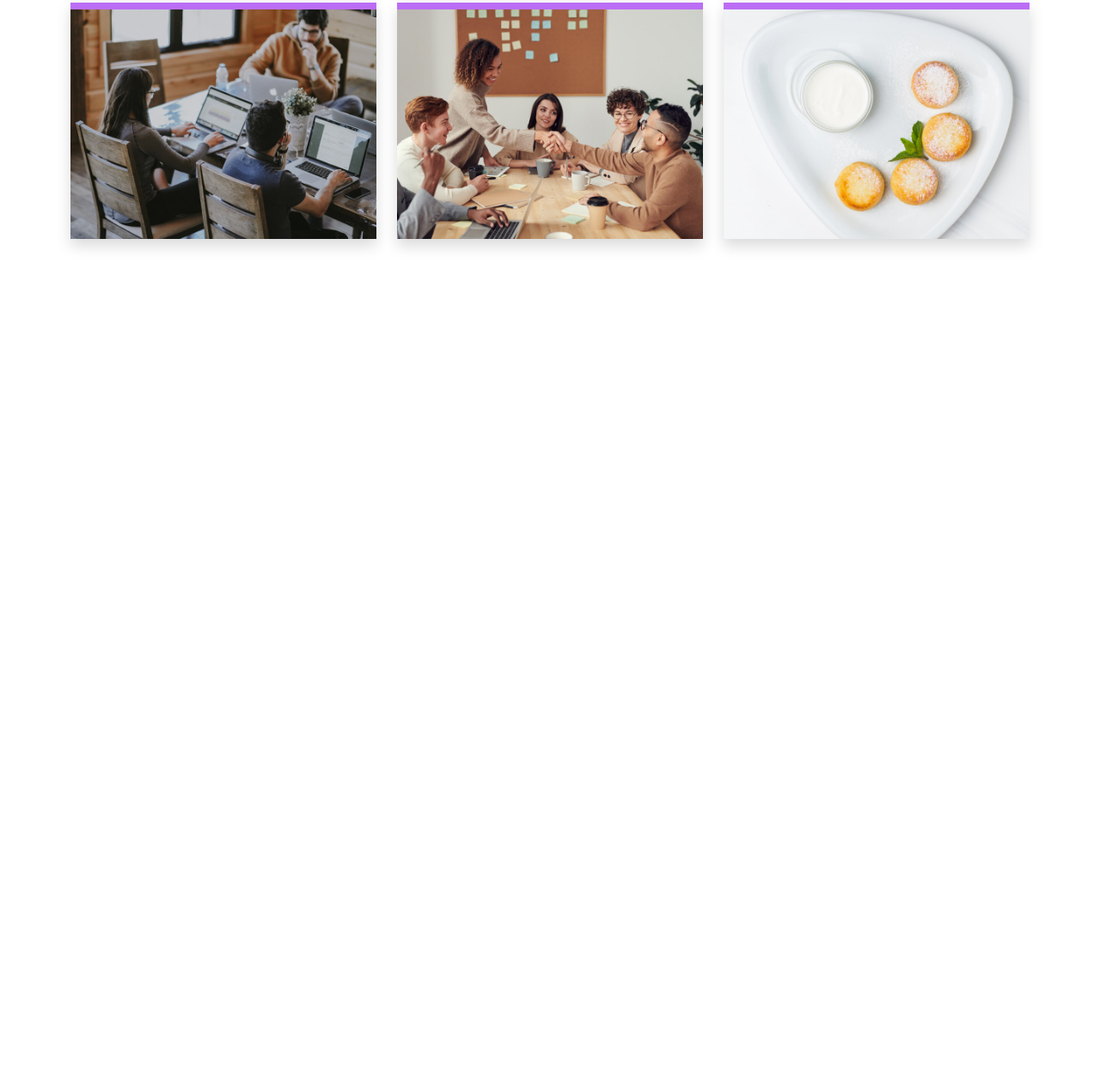
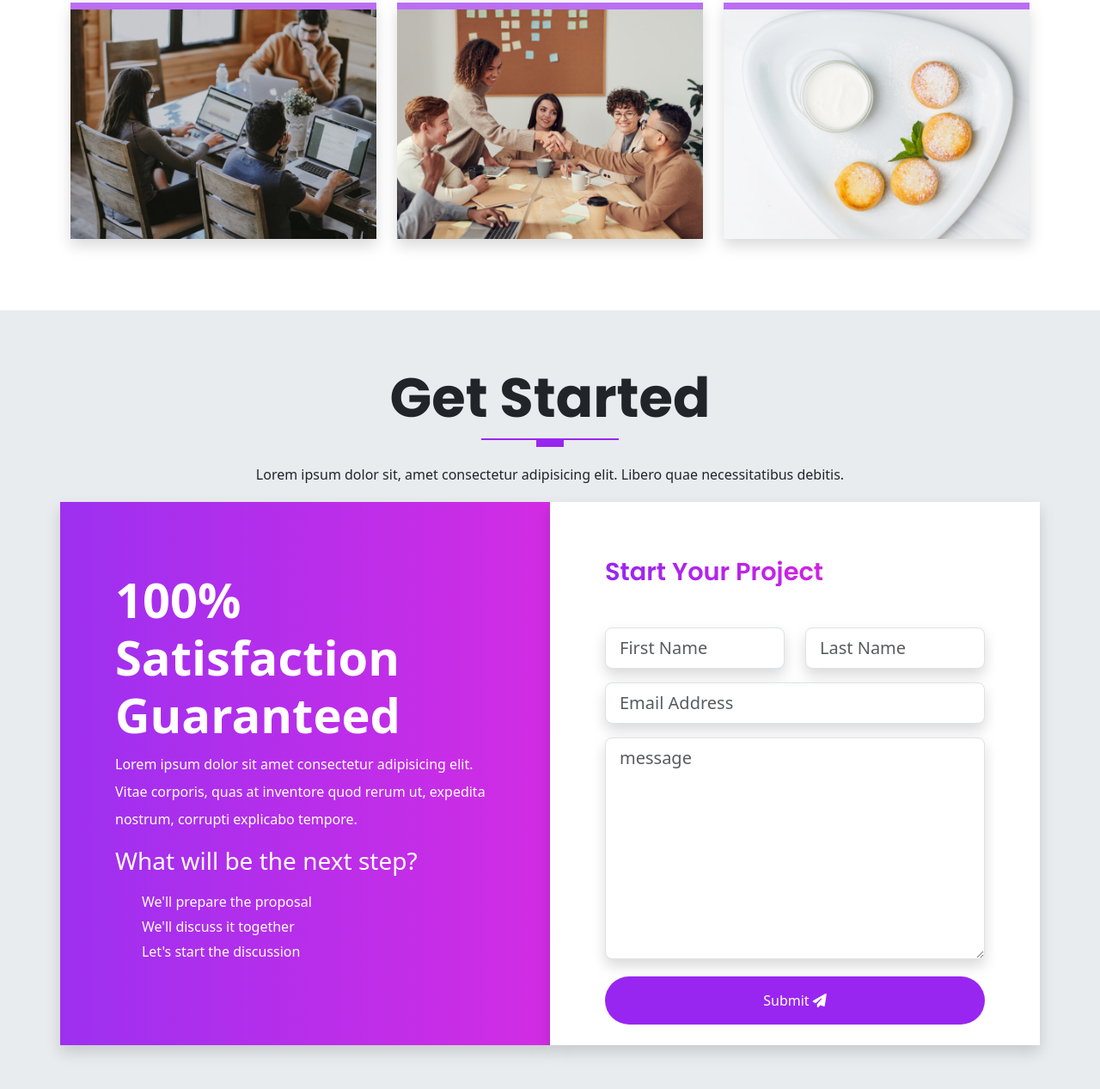
Before and after one commit to BashCtl/bootstrap-v5, a website: page index.html in a window 1280 px wide. Shown: the part 6085-7352 px from the top of the page at 86% size. Before the commit the page ends 6446 px from the top, so only its background shows below. Drawn offline with nearby package versions, Linux system fonts and the light colour scheme.

Commit message:
added get-started section

```diff
--- a/index.html
+++ b/index.html
@@ -549,6 +549,60 @@
             </div>
         </div>
       </section>
+
+      <!-- GET STARTED SECTION -->
+      <section id="contact" class="get-started">
+        <div class="container">
+            <div class="row text-center">
+                <h1 class="display-3 fw-bold text-capitalize">Get started</h1>
+                <div class="heading-line"></div>
+                <p class="lh-lg">
+                    Lorem ipsum dolor sit, amet consectetur adipisicing elit. Libero quae necessitatibus debitis.
+                </p>
+            </div>
+
+            <!-- THE CTA CONTENT -->
+            <div class="row text-white">
+                <div class="col-12 col-lg-6 gradient shadow p-3">
+                    <div class="cta-info w-100">
+                        <h4 class="display-4 fw-bold">100% Satisfaction Guaranteed</h4>
+                        <p class="lh-lg">Lorem ipsum dolor sit amet consectetur adipisicing elit.
+                            Vitae corporis, quas at inventore quod rerum ut, expedita nostrum, corrupti explicabo tempore.</p>
+                            <h3 class="display-3--brief">What will be the next step?</h3>
+                            <ul class="cta-info__list">
+                                <li>We'll prepare the proposal</li>
+                                <li>We'll discuss it together</li>
+                                <li>Let's start the discussion</li>
+                            </ul>
+                    </div>
+                </div>
+                <div class="col-12 col-lg-6 bg-white shadow p-3">
+                    <div class="form w-100 pb-2">
+                        <h4 class="display-3--title mb-5">start your project</h4>
+                        <form action="#" class="row">
+                            <div class="col-lg-6 col-md-6 mb-3">
+                                <input type="text" placeholder="First Name" id="inputFirstName" class="form-control form-control-lg shadow">
+                            </div>
+                            <div class="col-lg-6 col-md-6 mb-3">
+                                <input type="text" placeholder="Last Name" id="inputLastName" class="form-control form-control-lg shadow">
+                            </div>
+                            <div class="col-lg-12 mb-3">
+                                <input type="email" placeholder="Email Address" id="inputEmail" class="form-control form-control-lg shadow">
+                            </div>
+                            <div class="col-lg-12 mb-3">
+                                <textarea name="mesage" id="mesage" class="form-control form-control-lg shadow" placeholder="message"  rows="8"></textarea>
+                            </div>
+                            <div class="text-center d-grid mt-1">
+                                <button type="button" class="btn btn-primary rounded-pill pt-3 pb-3">Submit
+                                    <i class="fas fa-paper-plane"></i>
+                                </button>
+                            </div>
+                        </form>
+                    </div>
+                </div>
+            </div>
+        </div>
+      </section>
     <script src="assets/vendors/js/glightbox.min.js"></script>
     <script type="text/javascript">
         const lightbox = GLightbox({
--- a/scss/components/_typography.scss
+++ b/scss/components/_typography.scss
@@ -72,3 +72,8 @@
     border-right: 0.1rem solid $gray-300;
     height: 100%;
 }
+
+// GRADIENT BG
+.gradient {
+    background: linear-gradient(to right, rgba($primary, 0.95), rgba($secondary, 0.95));
+}
--- a/scss/sections/_get-started.scss
+++ b/scss/sections/_get-started.scss
@@ -0,0 +1,45 @@
+@use '../custom' as *;
+@use '../components/mixins' as *;
+
+.get-started {
+    padding: 4rem 0;
+    background-color: $gray-200;
+}
+
+.cta-info {
+    padding: 3rem;
+    margin: 1rem 0;
+
+    &__list {
+        position: relative;
+        list-style-type: none;
+        display: block;
+        padding-top: 0.5rem;
+        padding-left: 0.5rem;
+        margin-bottom: 0.7rem;
+
+        li::before{
+            font-family: "Font Awesome 5 Free";
+            content: "\f00c";
+            font-weight: 600;
+            margin-right: 0.5rem;
+            font-size: 1.2rem;
+        }
+    }
+}
+
+// FORM CONTENT
+.form {
+    padding: 3rem;
+
+    button {
+        border: none;
+        color: $white;
+
+        a {
+            color: $white;
+            text-decoration: none;
+            text-transform: capitalize;
+        }
+    }
+}
```
Also changed, not shown: assets/css/style.css, 1 other file.
